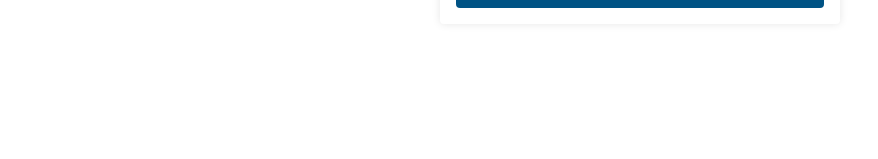
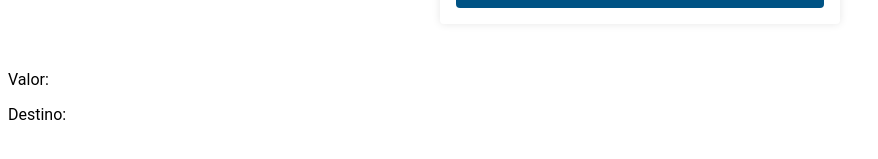
Before and after one commit to lesada/bytebank, an Angular app: page / in a window 1280 px wide. Shown: the part 285-444 px from the top of the page, without its empty margins (0-878 px from the left). Built offline with nearby package versions, Linux system fonts and the light colour scheme.

Commit message:
EventoCallback

```diff
--- a/src/app/app.component.html
+++ b/src/app/app.component.html
@@ -1 +1,6 @@
-<app-nova-transferencia></app-nova-transferencia>
+<app-nova-transferencia
+  (transferirEvent)="transferirCallback($event)"
+></app-nova-transferencia>
+
+<p>Valor: {{ transferencia?.valor }}</p>
+<p>Destino: {{ transferencia?.destino }}</p>
--- a/src/app/app.component.ts
+++ b/src/app/app.component.ts
@@ -7,4 +7,10 @@
 })
 export class AppComponent {
   title = 'bytebank';
+
+  transferencia: any;
+
+  transferirCallback($event: any) {
+    this.transferencia = $event;
+  }
 }
--- a/src/app/nova-transferencia/nova-transferencia.component.ts
+++ b/src/app/nova-transferencia/nova-transferencia.component.ts
@@ -7,19 +7,14 @@
 })
 export class NovaTransferenciaComponent {
 
-  @Output()aoTransferir = new EventEmitter<any>();
+  @Output()transferirEvent = new EventEmitter<any>();
 
   valor: number = 0;
   destino: number = 0;
 
   transferir() {
-    console.log('Solicitada nova transferência');
-    console.log('Valor: ', this.valor);
-    console.log('Destino: ', this.destino);
-
-    const valorEmitir = {valor: this.valor, destino: this.valor}
-
-    this.aoTransferir.emit(valorEmitir)
+    const valorEmitir = {valor: this.valor, destino: this.destino}
+    this.transferirEvent.emit(valorEmitir)
   }
 
 }
```
